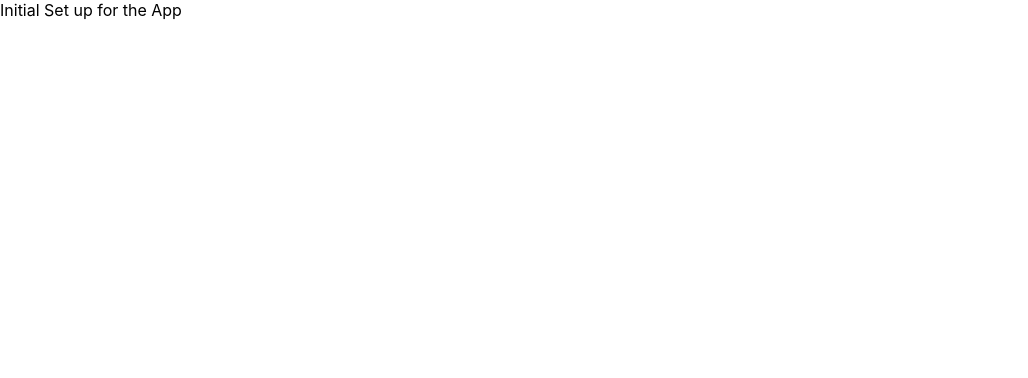
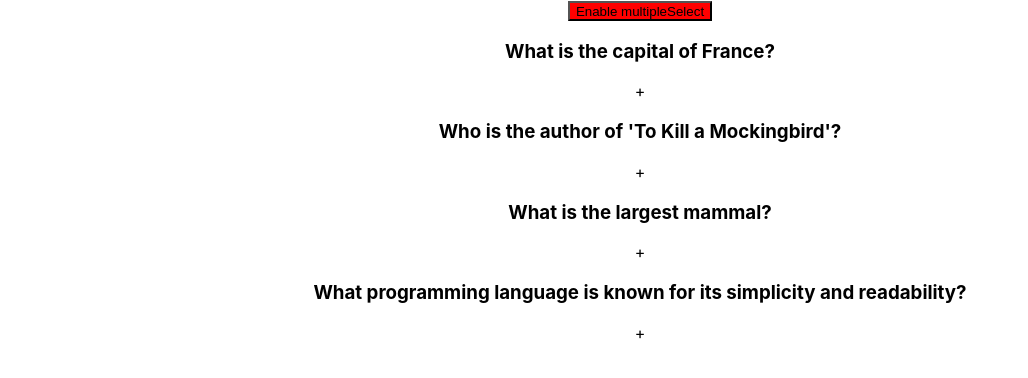
Before and after one commit to HeyitzSagar/25_beginner_react_projects, a React (Create React App) app: page / in a window 1280 px wide. Shown: the top 378 px of the page, without its empty margins (0-1028 px from the left). Built offline with nearby package versions, Linux system fonts and the light colour scheme.

Commit message:
done  accordion logics

```diff
--- a/src/App.js
+++ b/src/App.js
@@ -1,7 +1,12 @@
-import React from "react";
+import React from 'react'
+import Accord from './components/Accordion/Accord'
 
 const App = () => {
-  return <div>Initial Set up for the App</div>;
-};
+  return (
+    <div>
+      <Accord/>
+    </div>
+  )
+}
 
-export default App;
+export default App
--- /dev/null
+++ b/src/components/Accordion/Accord.js
@@ -0,0 +1,51 @@
+import React, { useState } from "react";
+import data from "./data";
+const Accord = () => {
+  const [select, setSelect] = useState(null);
+  const [enables, setEnables] = useState(false);
+  const [multipleSelect, setMultipleSelect] = useState([]);
+  const handleSingleSelection = (currentId) => {
+    console.log(currentId);
+    setSelect(currentId === select ? null : currentId);
+  };
+  function handleMultipleSelection(currentId) {
+    let cpyMultiple = [...multipleSelect];
+    const findIndexOfCurrentId = cpyMultiple.indexOf(currentId);
+    console.log(findIndexOfCurrentId);
+  }
+  return (
+    <div style={{ alignItems: "center", textAlign: "center" }}>
+      <button
+        style={{ height: "20px", width: "auto", background: "red" }}
+        onClick={() => setMultipleSelect(!enables)}
+      >
+        Enable multipleSelect
+        {/* not added functions for that will add later */}
+      </button>
+      {data && data.length > 0 ? (
+        data.map((item) => {
+          return (
+            <div className="item" key={item.id}>
+              <div
+                onClick={
+                  enables
+                    ? () => handleMultipleSelection(item.id)
+                    : () => handleSingleSelection(item.id)
+                }
+                className="title"
+              >
+                <h3>{item.question} </h3>
+                <span>+</span>
+              </div>
+              {select === item.id ? <div>{item.answer}</div> : null}
+            </div>
+          );
+        })
+      ) : (
+        <div>No data is available</div>
+      )}
+    </div>
+  );
+};
+
+export default Accord;
--- /dev/null
+++ b/src/components/Accordion/data.js
@@ -0,0 +1,25 @@
+const data = [
+  {
+    id: 1,
+    question: "What is the capital of France?",
+    answer: "Paris",
+  },
+  {
+    id: 2,
+    question: "Who is the author of 'To Kill a Mockingbird'?",
+    answer: "Harper Lee",
+  },
+  {
+    id: 3,
+    question: "What is the largest mammal?",
+    answer: "Blue Whale",
+  },
+  {
+    id: 4,
+    question:
+      "What programming language is known for its simplicity and readability?",
+    answer: "Python",
+  },
+];
+
+export default data;
```
